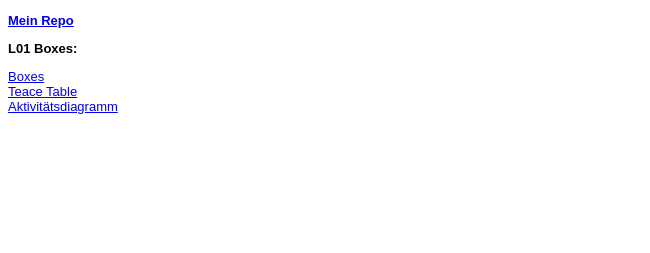
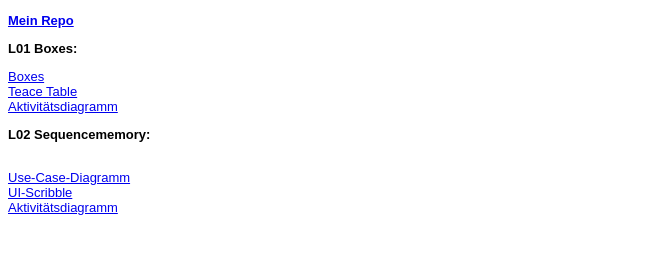
Before and after one commit to Matej-Sulfrian/Matej-Sulfrian, a plain HTML site: page steckbrief.htm in a window 1280 px wide. Shown: the part 411-664 px from the top of the page, without its empty margins (0-650 px from the left). Drawn offline with Linux system fonts and the light colour scheme.

Commit message:
L02 Sequencememory Concept

```diff
--- a/steckbrief.htm
+++ b/steckbrief.htm
@@ -20,7 +20,11 @@ body {
 	<p><b>L01 Boxes:</b></p>
 	<a href="EIA2/L01_Boxes/Boxes.htm" target="_blank">Boxes</a><br>
 	<a href="EIA2/L01_Boxes/tracetable.pdf" target="_blank">Teace Table</a><br>
-	<a href="EIA2/L01_Boxes/aktivitätsdiagramm.pdf" target="_blank">Aktivitätsdiagramm</a>
+	<a href="EIA2/L01_Boxes/aktivitätsdiagramm.pdf" target="_blank">Aktivitätsdiagramm</a><br>
+	<p><b>L02 Sequencememory:</b></p><br>
+	<a href="EIA2/L02_Sequencememory/use_case_diagramm.pdf" target="_blank">Use-Case-Diagramm</a><br>
+	<a href="EIA2/L02_Sequencememory/ui_scribble.pdf" target="_blank">UI-Scribble</a><br>
+	<a href="EIA2/L02_Sequencememory/aktivitätsdiagramm.pdf" target="_blank">Aktivitätsdiagramm</a>
 
 </body>
 </html>
```
Also changed, not shown: 3 other files.
